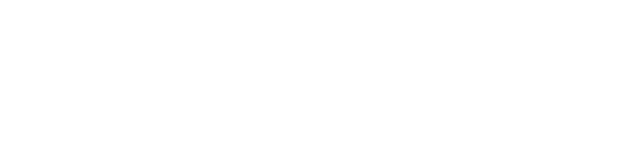
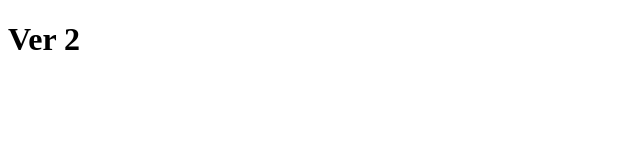
Before and after one commit to ohmspeed777/learnGit, a plain HTML site: page index.html in a window 1280 px wide. Shown: the whole page, without its empty margins (0-640 px from the left). Drawn offline with Linux system fonts and the light colour scheme.

Commit message:
ver1.0.0

```diff
--- a/index.html
+++ b/index.html
@@ -7,6 +7,6 @@
   <title>Document</title>
 </head>
 <body>
-
+  <h1>Ver 2</h1>
 </body>
 </html>
```
